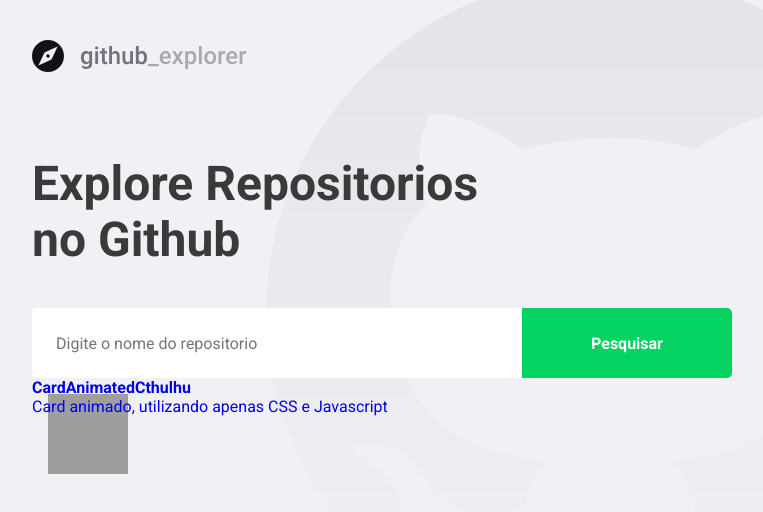
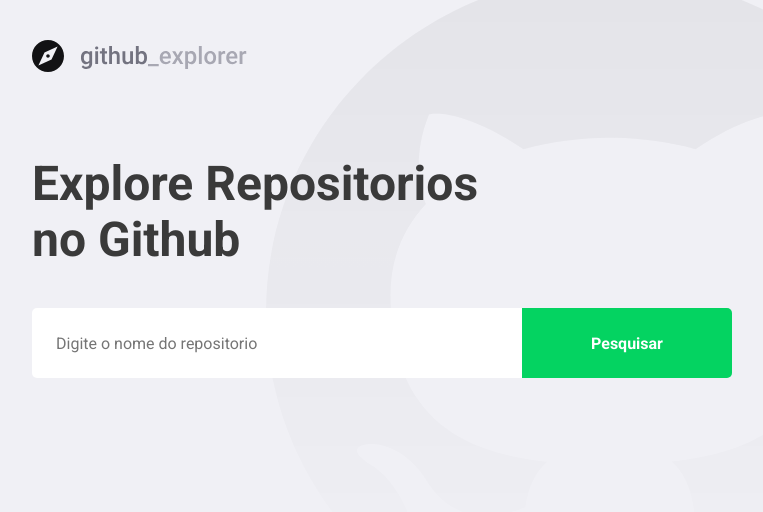
Before and after one commit to Orifiel/GitHub_Explorer, a React (Create React App) app: page / in a window 1280 px wide. Shown: the top 512 px of the page, without its empty margins (148-911 px from the left). Built offline with nearby package versions, Linux system fonts and the light colour scheme; grey boxes are pictures that could not be loaded.

Commit message:
exercitando projeto em react

```diff
--- a/package.json
+++ b/package.json
@@ -11,9 +11,11 @@
     "@types/react": "^16.9.53",
     "@types/react-dom": "^16.9.8",
     "@types/react-router-dom": "^5.1.6",
+    "axios": "^0.21.0",
     "polished": "^4.0.5",
     "react": "^17.0.1",
     "react-dom": "^17.0.1",
+    "react-icons": "^4.1.0",
     "react-router-dom": "^5.2.0",
     "react-scripts": "4.0.1",
     "styled-components": "^5.2.1",
--- a/src/pages/Dashboard/index.tsx
+++ b/src/pages/Dashboard/index.tsx
@@ -1,31 +1,67 @@
-import React from 'react';
+import React, { useState, FormEvent } from 'react';
+
+import { FiChevronRight } from 'react-icons/fi';
+
+import api from '../../services/api';
 
 import logoImg from '../../assets/logo.svg';
 
 import { Title, Form, Repositories } from './styles';
 
+interface Repository {
+  full_name: string;
+  description: string;
+  owner: {
+    login: string;
+    avatar_url: string;
+  };
+}
+
 const Dashboard: React.FC = () => {
+  const [newRepo, setNewRepo] = useState('');
+  const [repositories, setRepositories] = useState<Repository[]>([]);
+
+  async function handleAddRepository(
+    e: FormEvent<HTMLFormElement>,
+  ): Promise<void> {
+    e.preventDefault();
+    const response = await api.get<Repository>(`repos/${newRepo}`);
+
+    const repository = response.data;
+
+    setRepositories([...repositories, repository]);
+    setNewRepo('');
+  }
+
   return (
     <>
       <img src={logoImg} alt="Github Explores" />
       <Title>Explore Repositorios no Github</Title>
 
-      <Form>
-        <input placeholder="Digite o nome do repositorio" />
+      <Form onSubmit={handleAddRepository}>
+        <input
+          value={newRepo}
+          onChange={e => setNewRepo(e.target.value)}
+          placeholder="Digite o nome do repositorio"
+        />
         <button type="submit">Pesquisar</button>
       </Form>
 
       <Repositories>
-        <a href="teste">
-          <img
-            src="https://avatars1.githubusercontent.com/u/49954230?s=460&u=32fe74955f68b81ba984adc1b20419cc49b047d1&v=4"
-            alt="Cleiton"
-          />
-          <div>
-            <strong>CardAnimatedCthulhu</strong>
-            <p>Card animado, utilizando apenas CSS e Javascript</p>
-          </div>
-        </a>
+        {repositories.map(repository => (
+          <a key={repository.full_name} href="teste">
+            <img
+              src={repository.owner.avatar_url}
+              alt={repository.owner.login}
+            />
+            <div>
+              <strong>{repository.full_name}</strong>
+              <p>{repository.description}</p>
+            </div>
+
+            <FiChevronRight size={24} />
+          </a>
+        ))}
       </Repositories>
     </>
   );
--- a/src/pages/Dashboard/styles.ts
+++ b/src/pages/Dashboard/styles.ts
@@ -45,22 +45,48 @@ export const Form = styled.form`
 `;
 
 export const Repositories = styled.form`
+  max-width: 700px;
+  margin-top: 80px;
   a {
-    max-width: 700px;
-    height: 110px;
     display: flex;
-    position: relative;
-  }
+    background: #fff;
+    border-radius: 5px;
+    width: 100%;
+    height: 100px;
+    padding: 24px;
+    text-decoration: none;
+    align-items: center;
+    transition: transform 0.3s;
 
-  img {
-    position: absolute;
-    width: 80px;
-    height: 80px;
-    top: 16px;
-    left: 16px;
-  }
+    & + a {
+      margin-top: 20px;
+    }
 
-  div {
-    position: absolute;
+    &:hover {
+      transform: translateX(10px);
+    }
+
+    img {
+      width: 64px;
+      height: 64px;
+      border-radius: 50%;
+    }
+
+    div {
+      margin-left: 16px;
+      strong {
+        font-size: 24px;
+        color: #3a3a3a;
+      }
+      p {
+        font-size: 18px;
+        color: #3d3d4d;
+        margin-top: 4px;
+      }
+    }
+    svg {
+      margin-left: auto;
+      color: #c9c9d4;
+    }
   }
 `;
--- /dev/null
+++ b/src/services/api.ts
@@ -0,0 +1,7 @@
+import axios from 'axios';
+
+const api = axios.create({
+  baseURL: 'https://api.github.com',
+});
+
+export default api;
```
Also changed, not shown: 2 other files (tests, documents, lock files or other folders).
